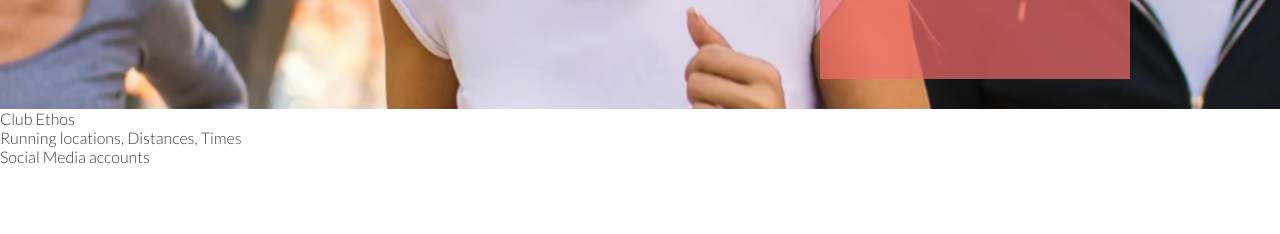
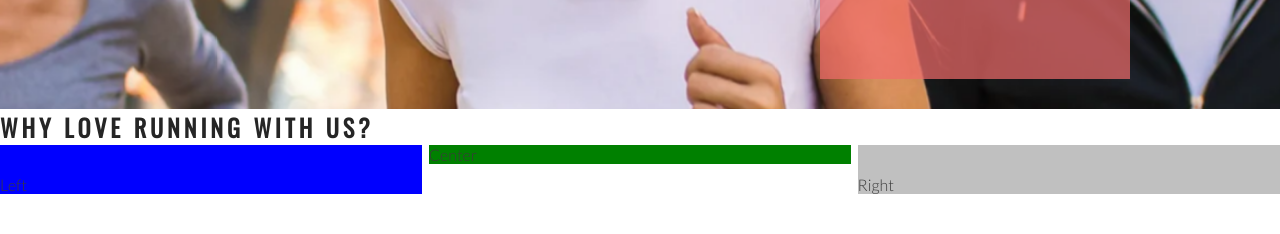
Before and after one commit to tcostain98/love-running, a plain HTML site: page index.html in a window 1280 px wide. Shown: the part 566-800 px from the top of the page. Drawn offline with nearby package versions, Linux system fonts and the light colour scheme.

Commit message:
add club ethos and main structure

```diff
--- a/assets/css/style.css
+++ b/assets/css/style.css
@@ -19,8 +19,10 @@ h1,h2 {
     color: #252525;
 }
 
-#logo {float:left;
+#logo {
+    float:left;
     font-size: 280%;
+    margin-left: 30px;
 }
 
 #menu {
@@ -112,3 +114,29 @@ h1,h2 {
 
     position: absolute ;
 }
+
+/*Club Ethos*/
+
+#club-ethos{
+    height: 600px;
+}
+
+#left-about {
+    padding-top: 30px;
+    width: 33%;
+    float: left;
+    background-color: blue;
+}
+
+#right-about{
+    padding-top: 30px;
+    width: 33%;
+    float: right;
+    background-color: silver;
+}
+
+#center-about{
+    width: 33%;
+    margin: 0 auto;
+    background-color: green;
+}
--- a/index.html
+++ b/index.html
@@ -41,7 +41,12 @@
         </div>
     </section>
 
-    <section>Club Ethos</section>
+    <section id="club-ethos">
+        <h1>Why Love Running With Us?</h1>
+        <div id="left-about">Left</div>
+        <div id="right-about">Right</div>
+        <div id="center-about">Center</div>
+    </section>
 
     <section>Running locations, Distances, Times</section>
     <footer>
```
